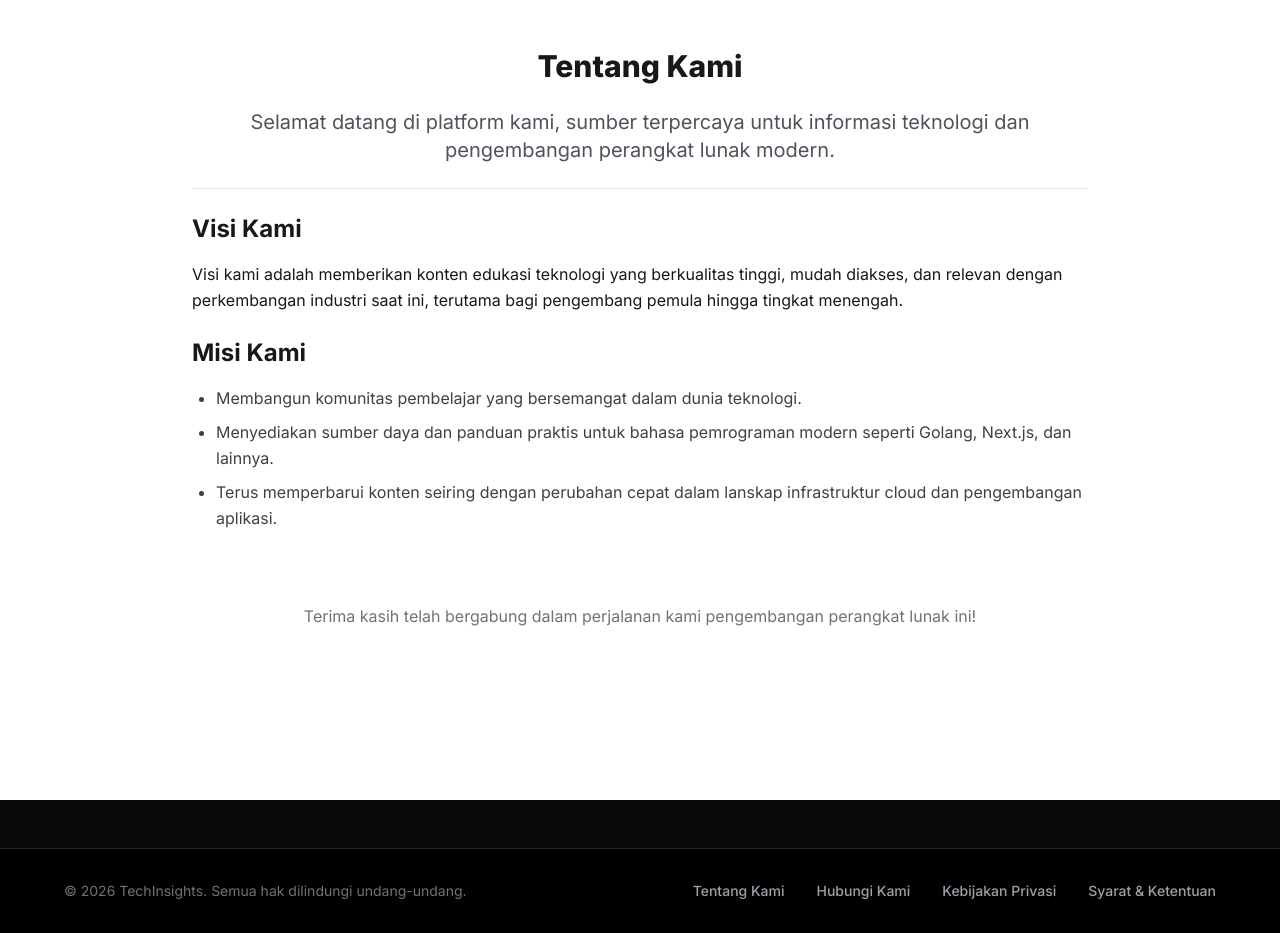
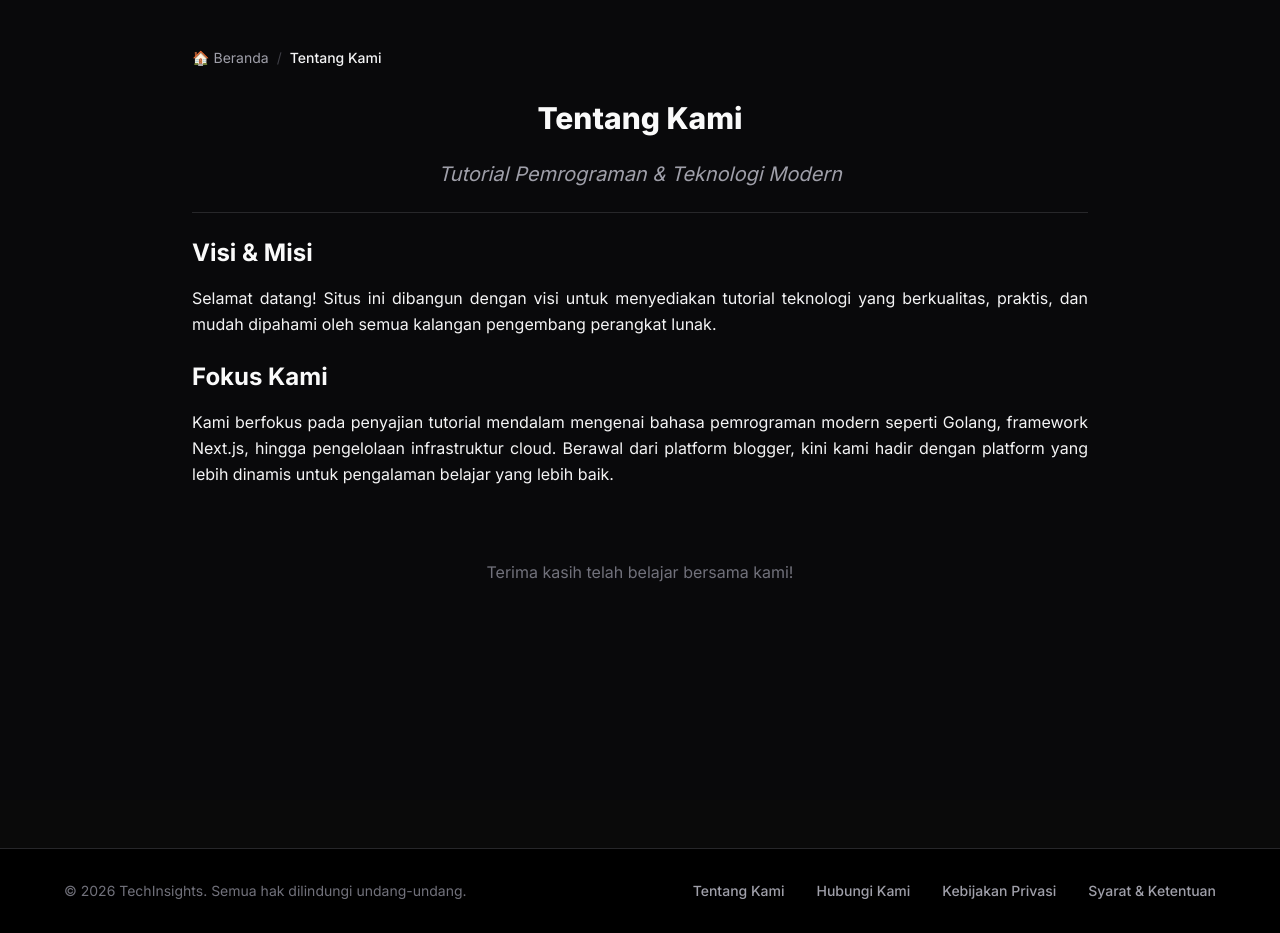
Before and after one commit to ozan-fn/tmp, a Next.js app: page /about in a window 1280 px wide. Built offline with nearby package versions, Linux system fonts and the light colour scheme.

Commit message:
feat: add Breadcrumbs component and integrate it into About, Contact, Privacy Policy, and Terms of Service pages; update metadata for layout

```diff
--- a/src/app/about/page.tsx
+++ b/src/app/about/page.tsx
@@ -1,4 +1,5 @@
 import { Metadata } from "next";
+import { Breadcrumbs } from "@/components/breadcrumbs";
 
 export const metadata: Metadata = {
     title: "Tentang Kami (About Us)",
@@ -7,28 +8,26 @@ export const metadata: Metadata = {
 
 export default function AboutUs() {
     return (
-        <div className="min-h-screen bg-white text-zinc-900 font-sans px-6 py-12 md:px-24 lg:px-48">
-            <article className="max-w-4xl mx-auto space-y-6 leading-relaxed text-center">
-                <h1 className="text-3xl font-extrabold text-zinc-900">Tentang Kami</h1>
-                <p className="text-xl text-zinc-600">Selamat datang di platform kami, sumber terpercaya untuk informasi teknologi dan pengembangan perangkat lunak modern.</p>
+        <div className="min-h-screen bg-white dark:bg-zinc-950 text-zinc-900 dark:text-zinc-100 font-sans px-6 py-12 md:px-24 lg:px-48 text-justify">
+            <article className="max-w-4xl mx-auto space-y-6 leading-relaxed">
+                <Breadcrumbs items={[{ label: "Tentang Kami" }]} />
 
-                <hr className="border-zinc-200" />
+                <h1 className="text-3xl font-extrabold text-zinc-900 dark:text-zinc-50 text-center">Tentang Kami</h1>
+                <p className="text-xl text-zinc-600 dark:text-zinc-400 text-center italic">Tutorial Pemrograman & Teknologi Modern</p>
 
-                <section className="space-y-4 text-left">
-                    <h2 className="text-2xl font-bold">Visi Kami</h2>
-                    <p>Visi kami adalah memberikan konten edukasi teknologi yang berkualitas tinggi, mudah diakses, dan relevan dengan perkembangan industri saat ini, terutama bagi pengembang pemula hingga tingkat menengah.</p>
+                <hr className="border-zinc-200 dark:border-zinc-800" />
+
+                <section className="space-y-4">
+                    <h2 className="text-2xl font-bold dark:text-zinc-50">Visi & Misi</h2>
+                    <p>Selamat datang! Situs ini dibangun dengan visi untuk menyediakan tutorial teknologi yang berkualitas, praktis, dan mudah dipahami oleh semua kalangan pengembang perangkat lunak.</p>
                 </section>
 
-                <section className="space-y-4 text-left">
-                    <h2 className="text-2xl font-bold">Misi Kami</h2>
-                    <ul className="list-disc pl-6 space-y-2 text-zinc-700">
-                        <li>Membangun komunitas pembelajar yang bersemangat dalam dunia teknologi.</li>
-                        <li>Menyediakan sumber daya dan panduan praktis untuk bahasa pemrograman modern seperti Golang, Next.js, dan lainnya.</li>
-                        <li>Terus memperbarui konten seiring dengan perubahan cepat dalam lanskap infrastruktur cloud dan pengembangan aplikasi.</li>
-                    </ul>
+                <section className="space-y-4">
+                    <h2 className="text-2xl font-bold dark:text-zinc-50">Fokus Kami</h2>
+                    <p>Kami berfokus pada penyajian tutorial mendalam mengenai bahasa pemrograman modern seperti Golang, framework Next.js, hingga pengelolaan infrastruktur cloud. Berawal dari platform blogger, kini kami hadir dengan platform yang lebih dinamis untuk pengalaman belajar yang lebih baik.</p>
                 </section>
 
-                <p className="pt-12 text-zinc-500">Terima kasih telah bergabung dalam perjalanan kami pengembangan perangkat lunak ini!</p>
+                <p className="pt-12 text-zinc-500 text-center">Terima kasih telah belajar bersama kami!</p>
             </article>
         </div>
     );
--- a/src/app/blog/golang-guide/page.tsx
+++ b/src/app/blog/golang-guide/page.tsx
@@ -1,4 +1,5 @@
 import { Metadata } from "next";
+import { Breadcrumbs } from "@/components/breadcrumbs";
 
 export const metadata: Metadata = {
     title: "Mengenal Golang: Panduan Lengkap dari Sejarah, Fitur, hingga Masa Depan",
@@ -9,6 +10,9 @@ export default function GolangArticle() {
     return (
         <div className="min-h-screen bg-white dark:bg-zinc-950 text-zinc-900 dark:text-zinc-100 font-sans px-6 py-12 md:px-24 lg:px-48">
             <article className="max-w-4xl mx-auto space-y-12 leading-relaxed">
+                {/* Breadcrumbs */}
+                <Breadcrumbs items={[{ label: "Blog", href: "/" }, { label: "Mengenal Golang" }]} />
+
                 {/* Header Section */}
                 <header className="space-y-6 text-center">
                     <div className="inline-block px-3 py-1 rounded-full bg-blue-100 dark:bg-blue-900/30 text-blue-700 dark:text-blue-300 text-xs font-bold tracking-widest uppercase mb-4">Panduan Lengkap 2026</div>
--- a/src/app/contact/page.tsx
+++ b/src/app/contact/page.tsx
@@ -1,4 +1,5 @@
 import { Metadata } from "next";
+import { Breadcrumbs } from "@/components/breadcrumbs";
 
 export const metadata: Metadata = {
     title: "Hubungi Kami (Contact Us)",
@@ -9,6 +10,8 @@ export default function ContactUs() {
     return (
         <div className="min-h-screen bg-white text-zinc-900 font-sans px-6 py-12 md:px-24 lg:px-48">
             <article className="max-w-4xl mx-auto space-y-8 leading-relaxed text-center">
+                <Breadcrumbs items={[{ label: "Hubungi Kami" }]} />
+
                 <header className="space-y-4">
                     <h1 className="text-3xl font-extrabold text-zinc-900">Hubungi Kami</h1>
                     <p className="text-xl text-zinc-600">Kami selalu terbuka terhadap masukan, pertanyaan, atau kerja sama potensial.</p>
@@ -17,14 +20,14 @@ export default function ContactUs() {
                 <hr className="border-zinc-200" />
 
                 <section className="space-y-6 text-left">
-                    <div className="p-6 bg-zinc-50 border border-zinc-100 rounded-xl space-y-4">
+                    <div className="p-6 bg-zinc-50 dark:bg-zinc-900 border border-zinc-100 dark:border-zinc-800 rounded-xl space-y-4 text-left">
                         <h2 className="text-2xl font-bold">Informasi Kontak</h2>
                         <div className="space-y-2">
                             <p className="flex items-center gap-2 font-medium">📬 Email:</p>
-                            <p className="text-zinc-600">admin@domain-anda.com</p>
+                            <p className="text-zinc-600 dark:text-zinc-400">me@ozan.my.id</p>
 
                             <p className="flex items-center gap-2 font-medium pt-4">📍 Lokasi:</p>
-                            <p className="text-zinc-600">Jakarta, Indonesia</p>
+                            <p className="text-zinc-600 dark:text-zinc-400">Indonesia</p>
                         </div>
                     </div>
 
--- a/src/app/layout.tsx
+++ b/src/app/layout.tsx
@@ -20,8 +20,37 @@ const geistMono = Geist_Mono({
 });
 
 export const metadata: Metadata = {
-    title: "Chat App",
-    description: "Welcome to our chat application",
+    title: {
+        default: "TechInsights - Tutorial Pemrograman & Teknologi Modern",
+        template: "%s | TechInsights",
+    },
+    description: "Kuasai Golang, Next.js, dan cloud computing dengan panduan praktis dan mendalam.",
+    keywords: ["tutorial pemrograman", "belajar golang", "next.js indonesia", "coding tutorial", "developer blog"],
+    authors: [{ name: "Ozan", url: "https://perschat.my.id" }],
+    creator: "Ozan",
+    openGraph: {
+        type: "website",
+        locale: "id_ID",
+        url: "https://perschat.my.id",
+        siteName: "TechInsights",
+        title: "TechInsights - Tutorial Pemrograman & Teknologi Modern",
+        description: "Panduan belajar software engineering terbaik untuk developer Indonesia.",
+        images: [
+            {
+                url: "/og-image.png",
+                width: 1200,
+                height: 630,
+                alt: "TechInsights Preview",
+            },
+        ],
+    },
+    twitter: {
+        card: "summary_large_image",
+        title: "TechInsights - Tutorial Pemrograman & Teknologi Modern",
+        description: "Panduan belajar software engineering terbaik.",
+        creator: "@ozan",
+        images: ["/og-image.png"],
+    },
     icons: {
         icon: "/favicon.png",
     },
--- /dev/null
+++ b/src/components/breadcrumbs.tsx
@@ -0,0 +1,33 @@
+import Link from "next/link";
+
+interface BreadcrumbItem {
+    label: string;
+    href?: string;
+}
+
+interface BreadcrumbsProps {
+    items: BreadcrumbItem[];
+}
+
+export function Breadcrumbs({ items }: BreadcrumbsProps) {
+    return (
+        <nav aria-label="Breadcrumb" className="mb-8 flex items-center space-x-2 text-sm text-zinc-500 dark:text-zinc-400 overflow-x-auto whitespace-nowrap pb-2 md:pb-0">
+            <Link href="/" className="hover:text-blue-600 transition-colors flex items-center">
+                <span className="mr-1">🏠</span> Beranda
+            </Link>
+
+            {items.map((item, index) => (
+                <div key={index} className="flex items-center space-x-2">
+                    <span className="text-zinc-300 dark:text-zinc-700">/</span>
+                    {item.href ? (
+                        <Link href={item.href} className="hover:text-blue-600 transition-colors">
+                            {item.label}
+                        </Link>
+                    ) : (
+                        <span className="font-medium text-zinc-900 dark:text-zinc-100 truncate max-w-[150px] md:max-w-none">{item.label}</span>
+                    )}
+                </div>
+            ))}
+        </nav>
+    );
+}
```
Also changed, not shown: src/app/privacy/page.tsx (+14 -19 lines), src/app/terms/page.tsx (+21 -12 lines).
